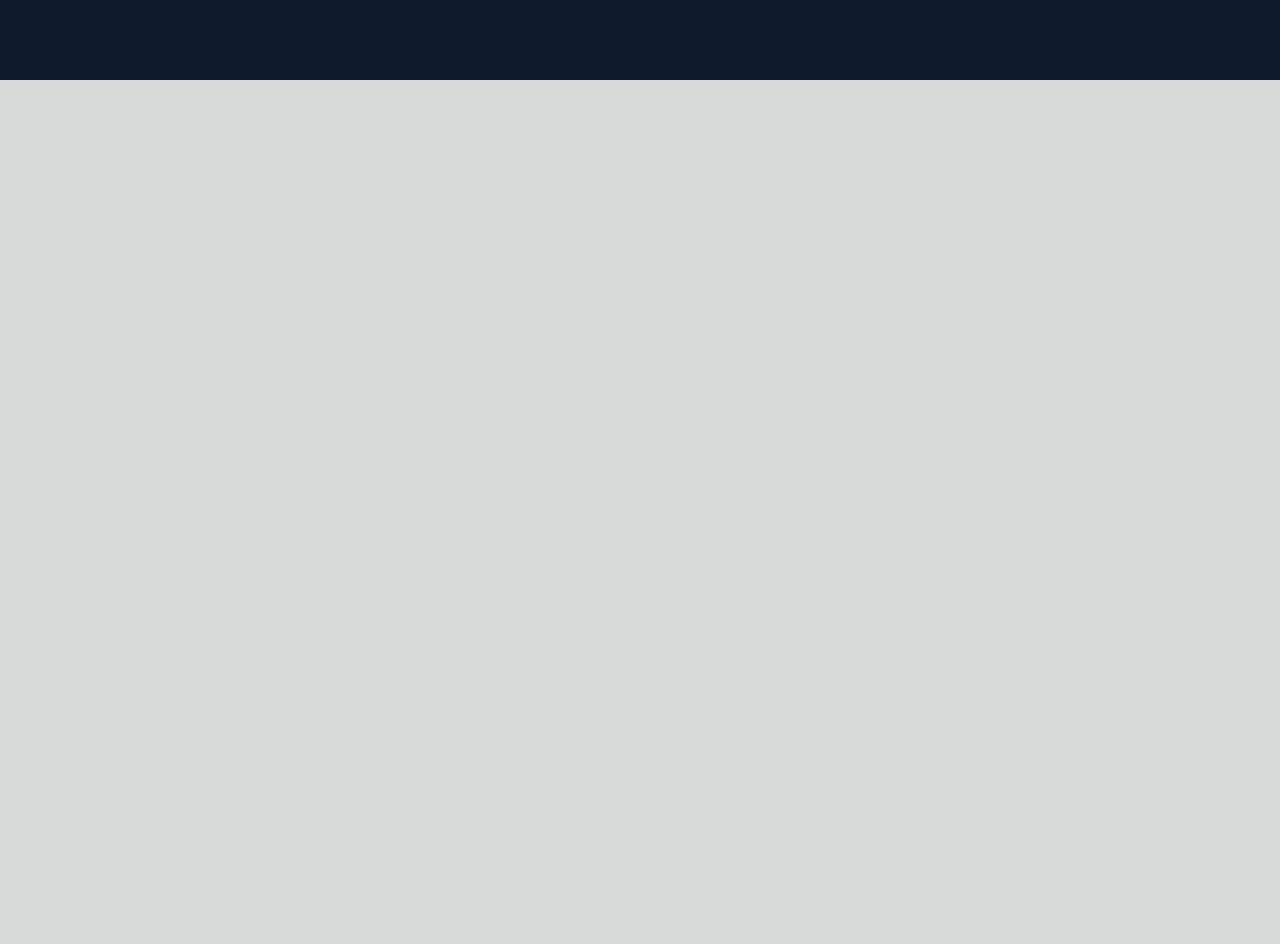
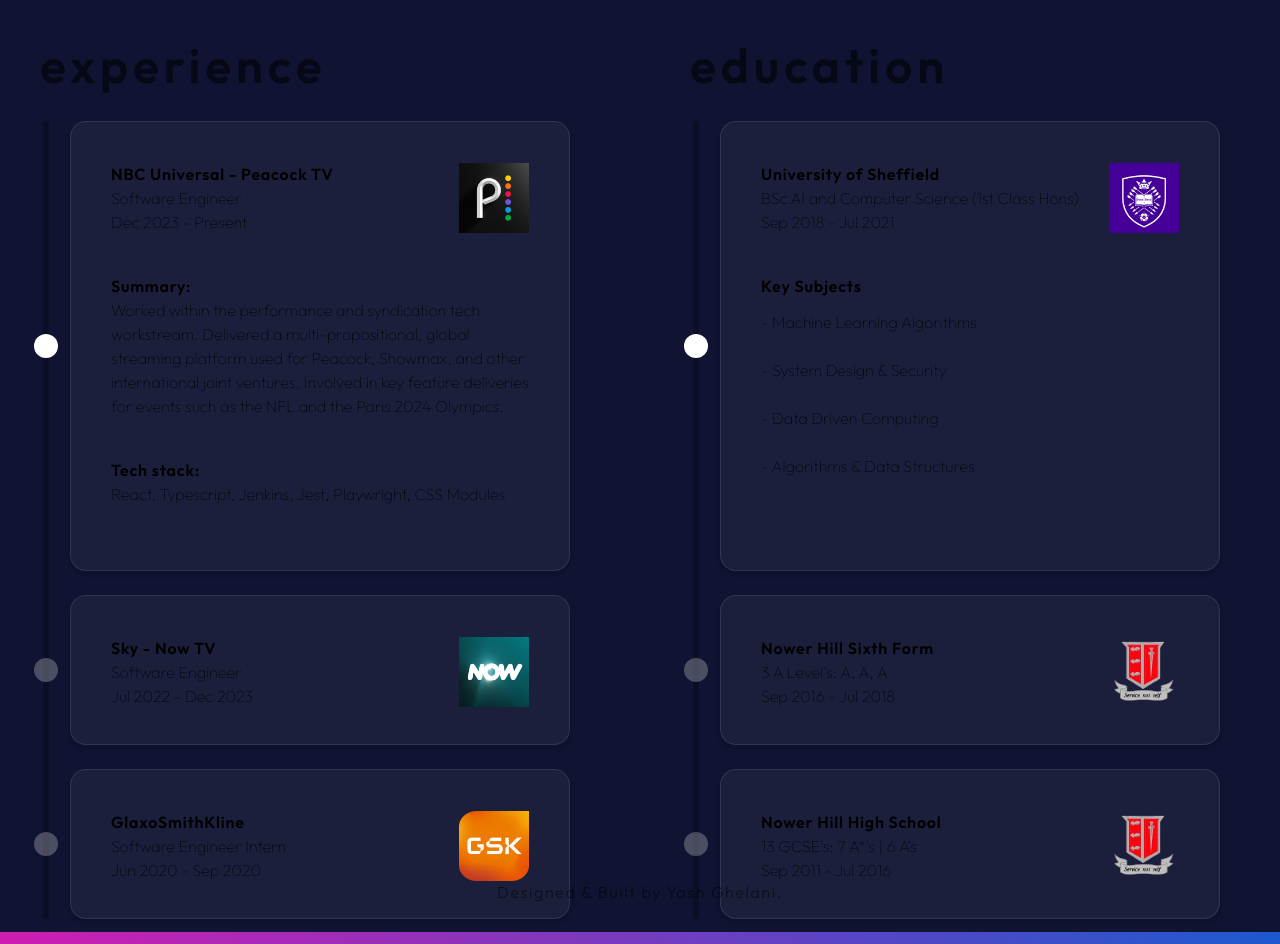
Before and after one commit to yash-ghelani/yash-ghelani.github.io, a Next.js app: page / in a window 1280 px wide. Shown: the part 1520-2464 px from the top of the page. Before the commit the page ends 1600 px from the top, so only its background shows below. Built offline with nearby package versions, Linux system fonts and the light colour scheme.

Commit message:
footer section

```diff
--- a/src/app/page.jsx
+++ b/src/app/page.jsx
@@ -1,11 +1,15 @@
-import AboutSection from "@/components/about/about-section";
-import HeroSection from "@/components/hero/hero-section";
+import AboutSection from '@/components/about/about-section';
+import ExperienceSection from '@/components/experience/experience-section';
+import FooterSection from '@/components/footer/footer-section';
+import HeroSection from '@/components/hero/hero-section';
 
 export default function Home() {
-  return (
-    <main className="flex flex-col bg-slate-900">
-      <HeroSection />
-      <AboutSection />
-    </main>
-  );
+	return (
+		<main className='flex flex-col bg-[#101331]'>
+			<HeroSection />
+			<AboutSection />
+			<ExperienceSection />
+      <FooterSection />
+		</main>
+	);
 }
--- /dev/null
+++ b/src/components/footer/footer-section.jsx
@@ -0,0 +1,14 @@
+import React from 'react';
+
+const FooterSection = () => {
+	return (
+		<div className='flex flex-col justify-between items-center w-full gap-7'>
+			<span className='font-light tracking-widest opacity-55'>
+				Designed & Built by Yash Ghelani.
+			</span>
+			<div className='w-full h-3 bg-gradient-to-r from-[#CE1DB1] to-[#1D59CE]' />
+		</div>
+	);
+};
+
+export default FooterSection;
```
